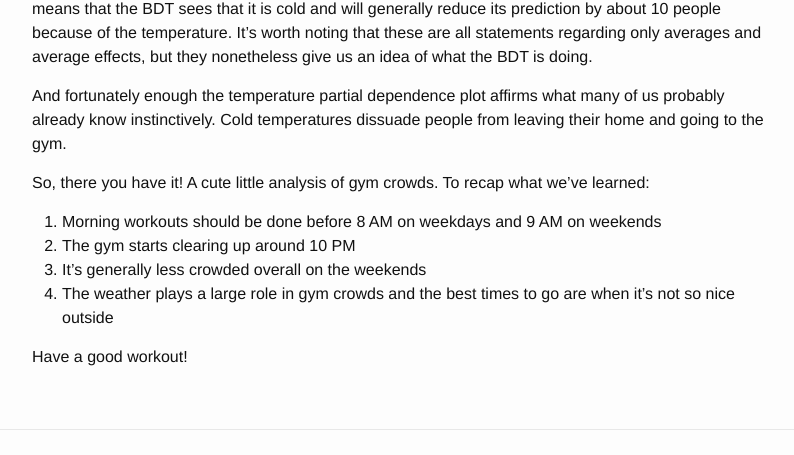
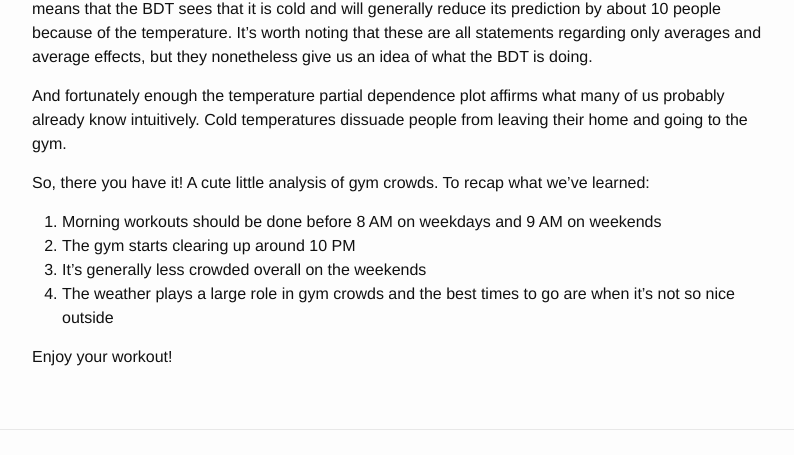
Before and after one commit to wmoon5/wmoon5.github.io, a Jekyll site: the page built from _posts/2017-01-29-gymcrowd.md, in a window 1280 px wide and 900 px high, scrolled down 2678 px. Shown: the part 335-790 px from the top of the window, without its empty margins (238-1032 px from the left). Built offline with Jekyll 4.4.1, drawn with Linux system fonts in a browser that asks for light colours.

Commit message:
one word

```diff
--- a/_posts/2017-01-29-gymcrowd.md
+++ b/_posts/2017-01-29-gymcrowd.md
@@ -46,7 +46,7 @@ Interestingly, the temperature is the most important feature and not the time! B
 
 We can interpret these plots like this. The horizontal x-axis tells us the temperature and the vertical y-axis tells us the relative affect that a given temperature has on the final prediction of the BDT. For example, we can see that at a cold temperature of 50 degrees, the line is at -10 on the y-axis. This means that the BDT sees that it is cold and will generally reduce its prediction by about 10 people because of the temperature. It's worth noting that these are all statements regarding only averages and average effects, but they nonetheless give us an idea of what the BDT is doing.
 
-And fortunately enough the temperature partial dependence plot affirms what many of us probably already know instinctively. Cold temperatures dissuade people from leaving their home and going to the gym.
+And fortunately enough the temperature partial dependence plot affirms what many of us probably already know intuitively. Cold temperatures dissuade people from leaving their home and going to the gym.
 
 So, there you have it! A cute little analysis of gym crowds. To recap what we've learned:
 
@@ -55,4 +55,4 @@ So, there you have it! A cute little analysis of gym crowds. To recap what we've
 3. It's generally less crowded overall on the weekends
 4. The weather plays a large role in gym crowds and the best times to go are when it's not so nice outside
 
-Have a good workout!
+Enjoy your workout!
```
Also changed, not shown: 2 other files.
